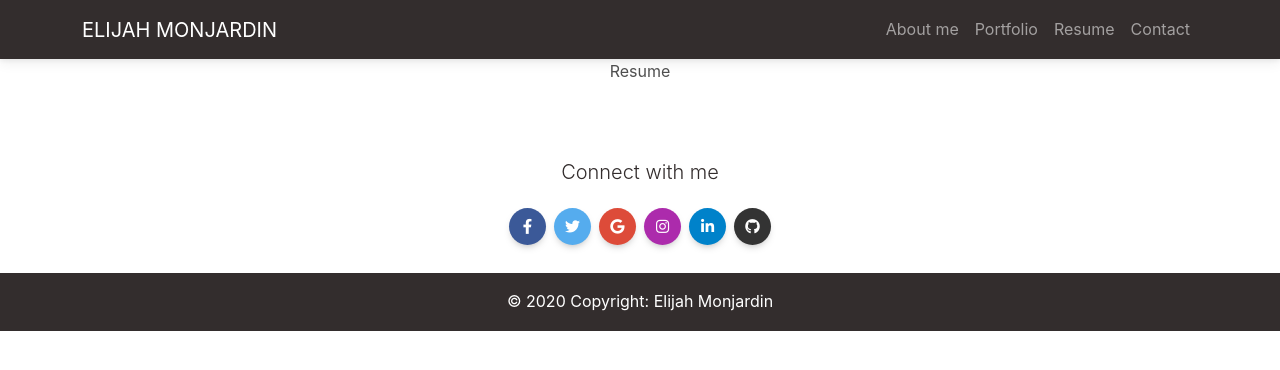
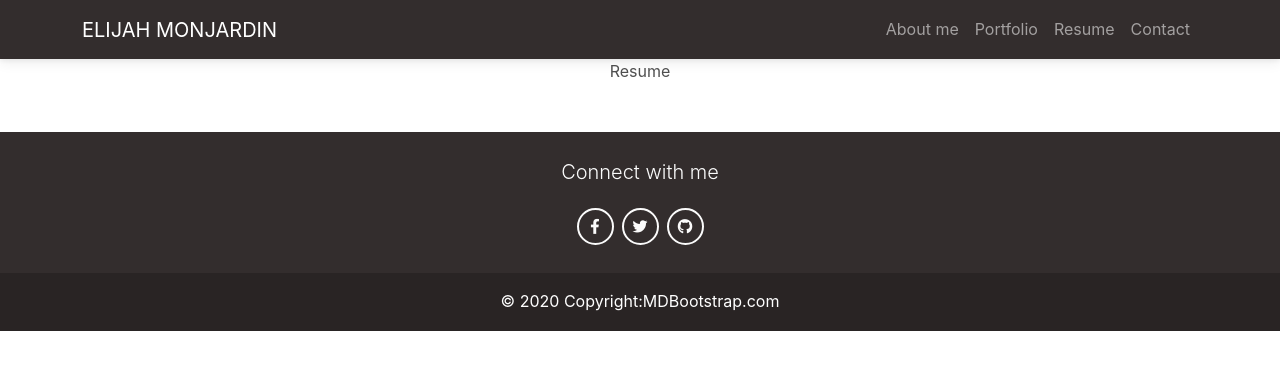
Before and after one commit to ElijahMonj/elijah-monjardin, a React (Create React App) app: page /#/resume in a window 1280 px wide. Shown: the top 370 px of the page. Built offline with nearby package versions, Linux system fonts and the light colour scheme.

Commit message:
change footer color

```diff
--- a/src/App.css
+++ b/src/App.css
@@ -91,7 +91,7 @@ textarea {
   cursor: pointer;
 }
 .socBtnBg:hover{
-  background-color: #3b3c36;
+  background-color: #221e1e;
 }
 
 .frameworkImg{
--- a/src/components/Footer.js
+++ b/src/components/Footer.js
@@ -6,65 +6,37 @@ const Footer = () => {
 
 
     return(
-        <footer class=" text-center text-white mt-5">
+
+    <footer class="bg-dark text-center text-white mt-5">
 
   <div class="container p-4 pb-0">
-                <p className='text-dark lead'>Connect with me</p>
+  <p className='text-light lead'>Connect with me</p>
+
     <section class="mb-4">
 
-                <a
-                    class="btn text-white btn-floating m-1"
-                    style={{backgroundColor: "#3b5998"}}
-                    href="#!"
-                    role="button"
-                    ><i class="fab fa-facebook-f fa-lg"></i></a>
+      <a class="btn btn-outline-light btn-floating m-1 socBtnBg" href="https://www.facebook.com/deleon111/" role="button"><i class="fab fa-facebook-f fa-lg"></i></a>
 
 
-                <a
-                    class="btn text-white btn-floating m-1"
-                    style={{backgroundColor: "#55acee"}}
-                    href="#!"
-                    role="button"
-                    ><i class="fab fa-twitter fa-lg"></i></a>
+      <a class="btn btn-outline-light btn-floating m-1 socBtnBg" href="https://twitter.com/ElijahMonj" role="button"><i class="fab fa-twitter fa-lg"></i></a>
+
+        {/*
+      <a class="btn btn-outline-light btn-floating m-1 socBtnBg" href="#!" role="button"><i class="fab fa-google fa-lg"></i></a>
 
 
-                <a
-                    class="btn text-white btn-floating m-1"
-                    style={{backgroundColor: "#dd4b39"}}
-                    href="#!"
-                    role="button"
-                    ><i class="fab fa-google fa-lg"></i></a>
+      <a class="btn btn-outline-light btn-floating m-1 socBtnBg" href="#!" role="button"><i class="fab fa-instagram fa-lg"></i></a>
 
 
-                <a
-                    class="btn text-white btn-floating m-1"
-                    style={{backgroundColor: "#ac2bac"}}
-                    href="#!"
-                    role="button"
-                    ><i class="fab fa-instagram fa-lg"></i></a>
+      <a class="btn btn-outline-light btn-floating m-1 socBtnBg" href="#!" role="button"><i class="fab fa-linkedin-in fa-lg"></i></a>
+        */}
 
-
-                <a
-                    class="btn text-white btn-floating m-1"
-                    style={{backgroundColor: "#0082ca"}}
-                    href="#!"
-                    role="button"
-                    ><i class="fab fa-linkedin-in fa-lg"></i></a>
-
-                <a
-                    class="btn text-white btn-floating m-1"
-                    style={{backgroundColor:"#333333"}}
-                    href="#!"
-                    role="button"
-                    ><i class="fab fa-github fa-lg"></i></a>
+      <a class="btn btn-outline-light btn-floating m-1 socBtnBg" href="https://github.com/ElijahMonj" role="button"><i class=" fab fa-github fa-lg" ></i></a>
     </section>
 
   </div>
 
-
-            <div class="text-center p-3 bg-dark">
+  <div class="text-center p-3" style={{backgroundColor: "rgba(0, 0, 0, 0.2)"}}>
     © 2020 Copyright:
-                <a class="text-white" href="https://mdbootstrap.com/"> Elijah Monjardin</a>
+    <a class="text-white" href="https://mdbootstrap.com/">MDBootstrap.com</a>
   </div>
 
 </footer>
--- a/src/components/Home.js
+++ b/src/components/Home.js
@@ -30,7 +30,7 @@ const Home = () => {
     return(
         <div className="container p-0">
         {AutoShow()}
-            <section className="container-fluid row justify-content-center py-5 mx-0 ">
+            <section className="container-fluid row justify-content-center py-5 mx-0" style={{marginTop:"3%"}}>
             <div className="col-md-6 auto-hidden-left py-5 d-flex flex-column justify-content-center my-5">
                 <h4 className="display-5">
                     Welcome!
```
Lines whose indentation alone changed are shown as unchanged.
